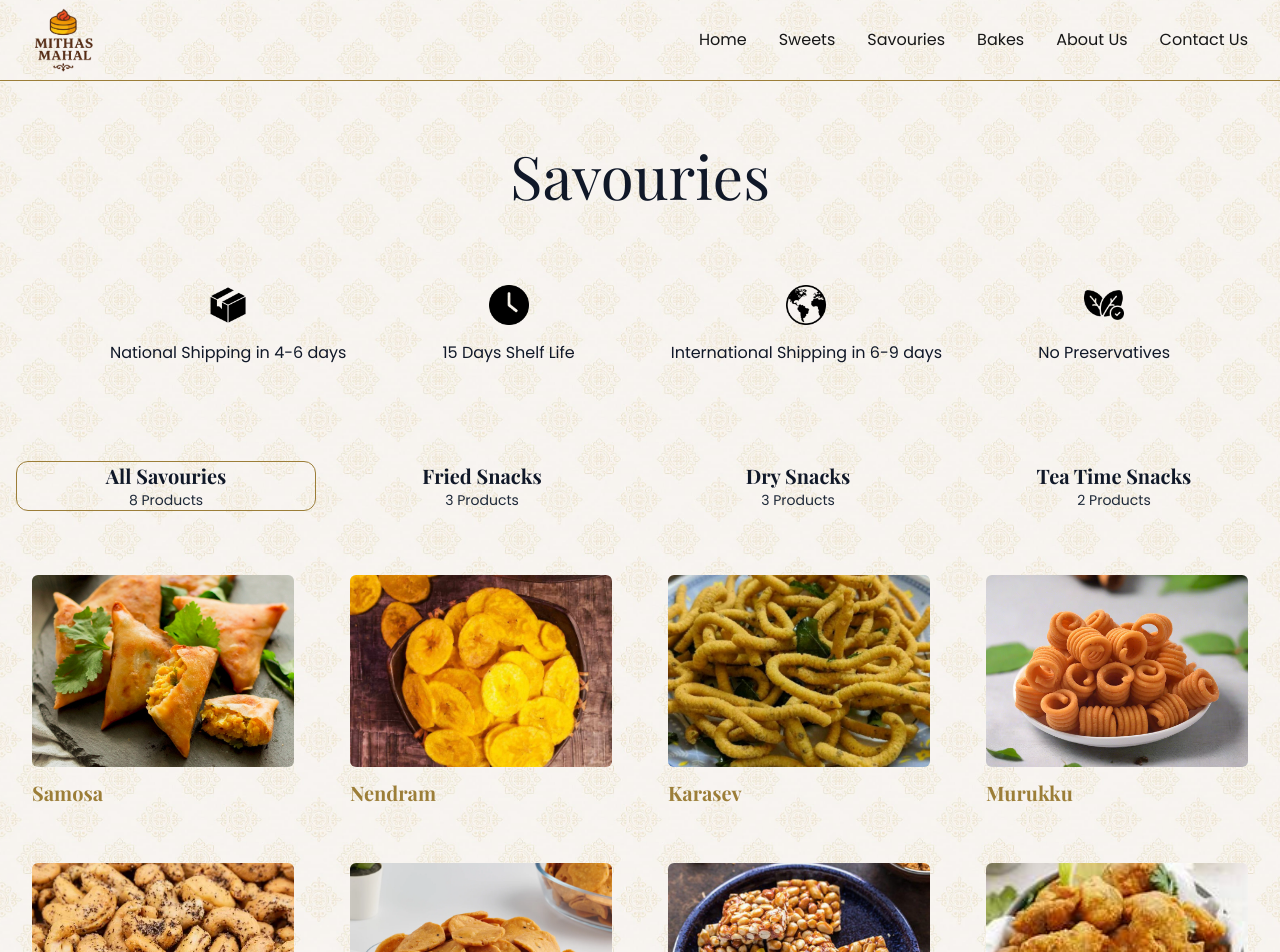
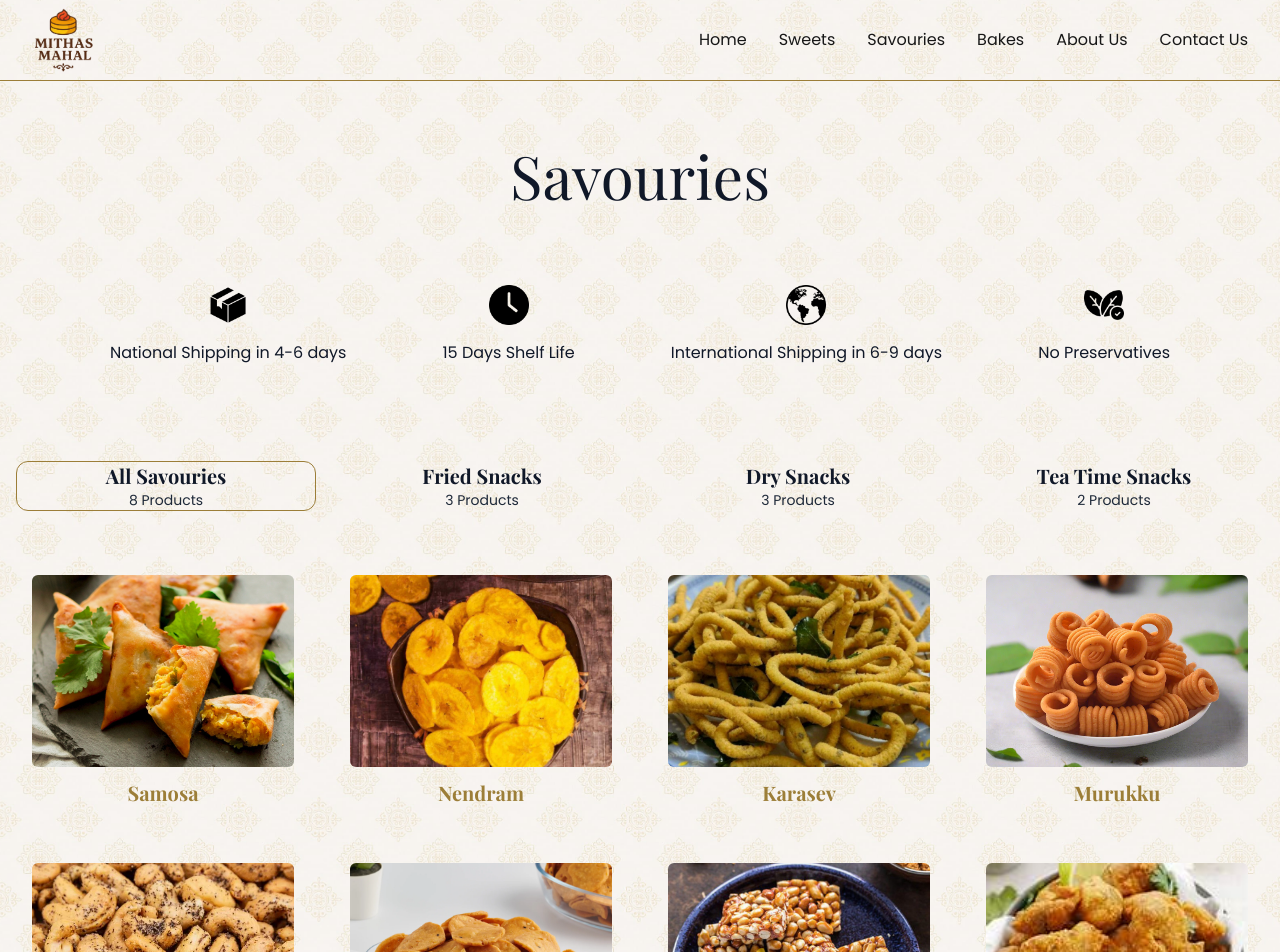
Before and after one commit to NXTGenTechnologies/MithasMahal, a React (Vite) app in the folder mithas-mahal/: page /savouries in a window 1280 px wide. Shown: the top 952 px of the page. Built offline with nearby package versions, Linux system fonts and the light colour scheme.

Commit message:
bug fixed

```diff
--- a/mithas-mahal/src/components/Bakes.jsx
+++ b/mithas-mahal/src/components/Bakes.jsx
@@ -122,7 +122,7 @@ export default function Bakes() {
         {paginatedBakes.map((item) => (
           <motion.div
             key={item.id}
-            className="rounded-xl p-4 flex flex-col bg-transparent transition"
+            className="rounded-xl items-center p-4 flex flex-col bg-transparent transition"
             whileHover={{ scale: 1.02 }}
           >
             <img
--- a/mithas-mahal/src/components/Savouries.jsx
+++ b/mithas-mahal/src/components/Savouries.jsx
@@ -126,7 +126,7 @@ export default function Savouries() {
         {paginatedSavouries.map((item) => (
           <motion.div
             key={item.id}
-            className="rounded-xl p-4 flex flex-col bg-transparent transition"
+            className="rounded-xl items-center p-4 flex flex-col bg-transparent transition"
             whileHover={{ scale: 1.02 }}
             variants={{
               hidden: { opacity: 0, y: 20 },
--- a/mithas-mahal/src/components/Sweets.jsx
+++ b/mithas-mahal/src/components/Sweets.jsx
@@ -233,7 +233,7 @@ export default function Sweets() {
         {paginatedSweets.map((sweet) => (
           <motion.div
             key={sweet.id}
-            className="rounded-xl p-4 flex flex-col bg-transparent transition"
+            className="rounded-xl items-center p-4 flex flex-col bg-transparent transition"
             whileHover={{ scale: 1.02 }}
             variants={{
               hidden: { opacity: 0, y: 20 },
```
